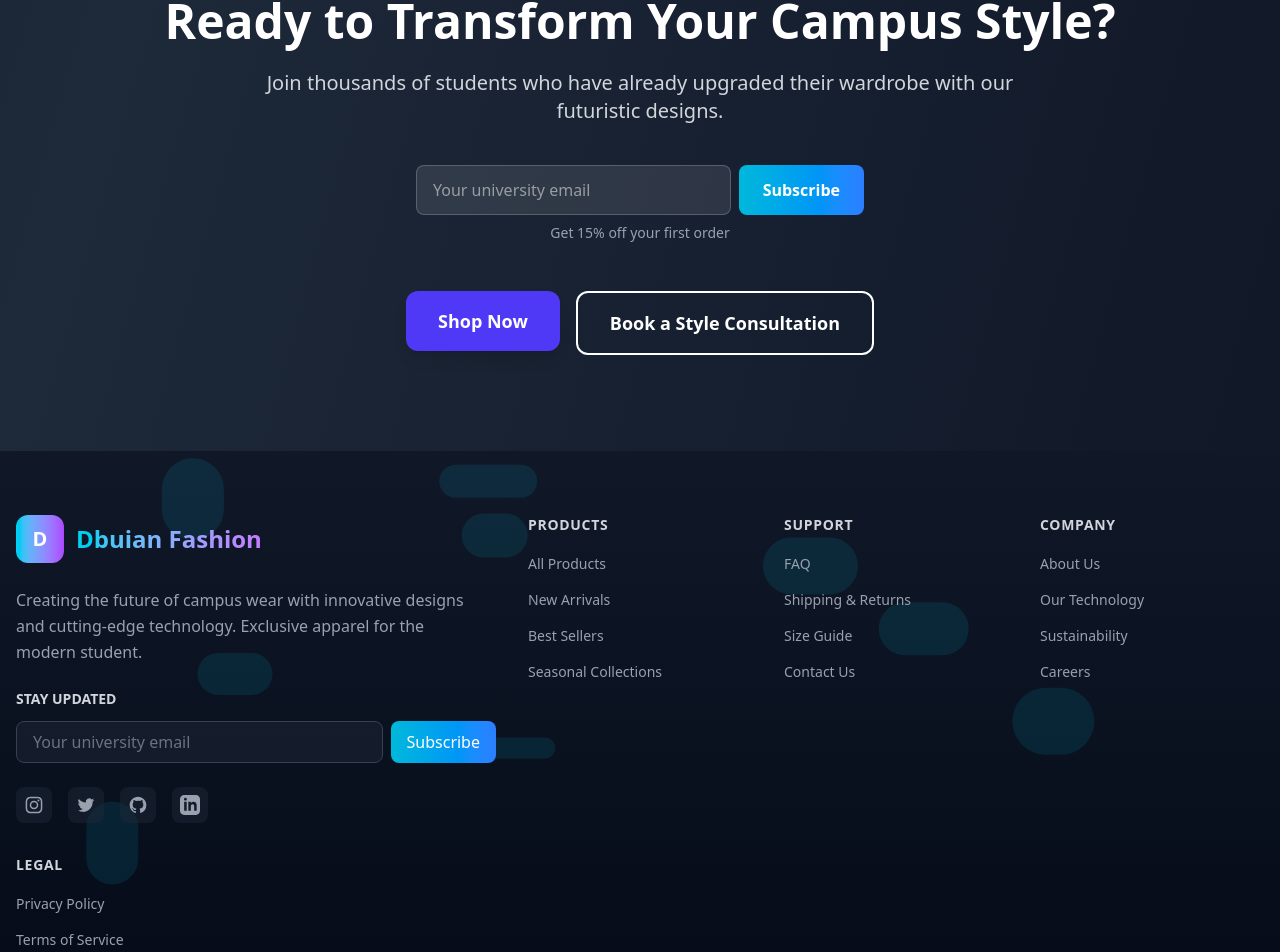
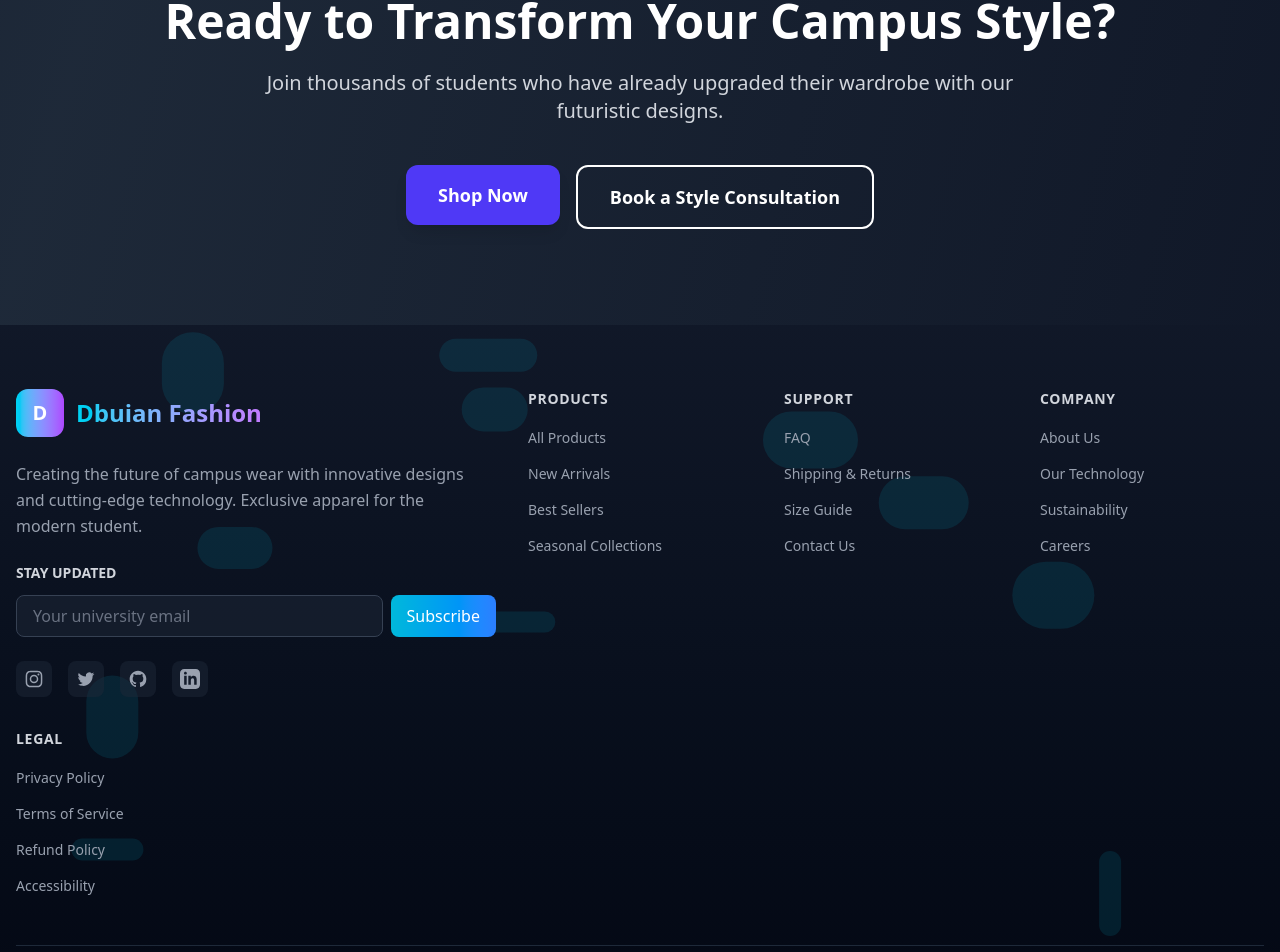
Before and after one commit to biniyamagegnehu/Dbuian-Fashion-E-commerce-Website, a React (Vite) app in the folder frontend/: page / in a window 1280 px wide. Shown: the part 4234-5186 px from the top of the page. Built offline with nearby package versions, Linux system fonts and the light colour scheme.

Commit message:
remove the news letter signup from home page

```diff
--- a/frontend/src/pages/Home.jsx
+++ b/frontend/src/pages/Home.jsx
@@ -691,27 +691,6 @@ const Home = () => {
             Join thousands of students who have already upgraded their wardrobe with our futuristic designs.
           </motion.p>
 
-          {/* Newsletter signup */}
-          <motion.div
-            className="max-w-md mx-auto mb-12"
-            initial={{ opacity: 0, y: 20 }}
-            whileInView={{ opacity: 1, y: 0 }}
-            transition={{ duration: 0.6, delay: 0.4 }}
-            viewport={{ once: true }}
-          >
-            <div className="flex flex-col sm:flex-row gap-2">
-              <input
-                type="email"
-                placeholder="Your university email"
-                className="flex-1 px-4 py-3 bg-white/10 border border-white/20 rounded-lg focus:outline-none focus:ring-2 focus:ring-cyan-400"
-              />
-              <button className="px-6 py-3 bg-gradient-to-r from-cyan-500 to-blue-500 rounded-lg font-semibold hover:from-cyan-600 hover:to-blue-600 transition-all">
-                Subscribe
-              </button>
-            </div>
-            <p className="text-sm text-gray-400 mt-2">Get 15% off your first order</p>
-          </motion.div>
-
           <motion.div
             className="flex flex-col sm:flex-row gap-4 justify-center"
             initial={{ opacity: 0, y: 20 }}
```
